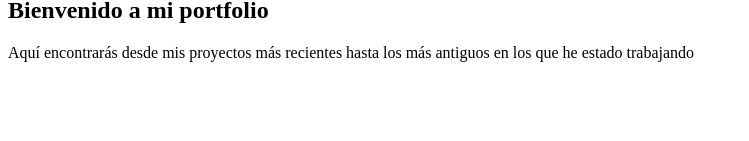
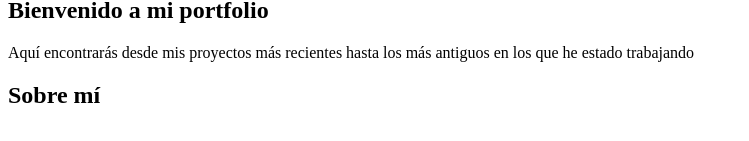
Before and after one commit to irenerodrod/PortfolioProyectosTecnologias, a plain HTML site: page index.html in a window 1280 px wide. Shown: the part 193-334 px from the top of the page, without its empty margins (0-749 px from the left). Drawn offline with Linux system fonts and the light colour scheme.

Commit message:
Update index.html
Se ha agregado la sección "Sobre mí".

```diff
--- a/index.html
+++ b/index.html
@@ -28,6 +28,9 @@
             <h1>Bienvenido a mi portfolio</h1>
             <p>Aquí encontrarás desde mis proyectos más recientes hasta los más antiguos en los que he estado trabajando</p>
         </section>
+        <section id="sobre-mi">
+            <h2>Sobre mí</h2>
+        </section>
     </main>
 </body>
 </html>
```
